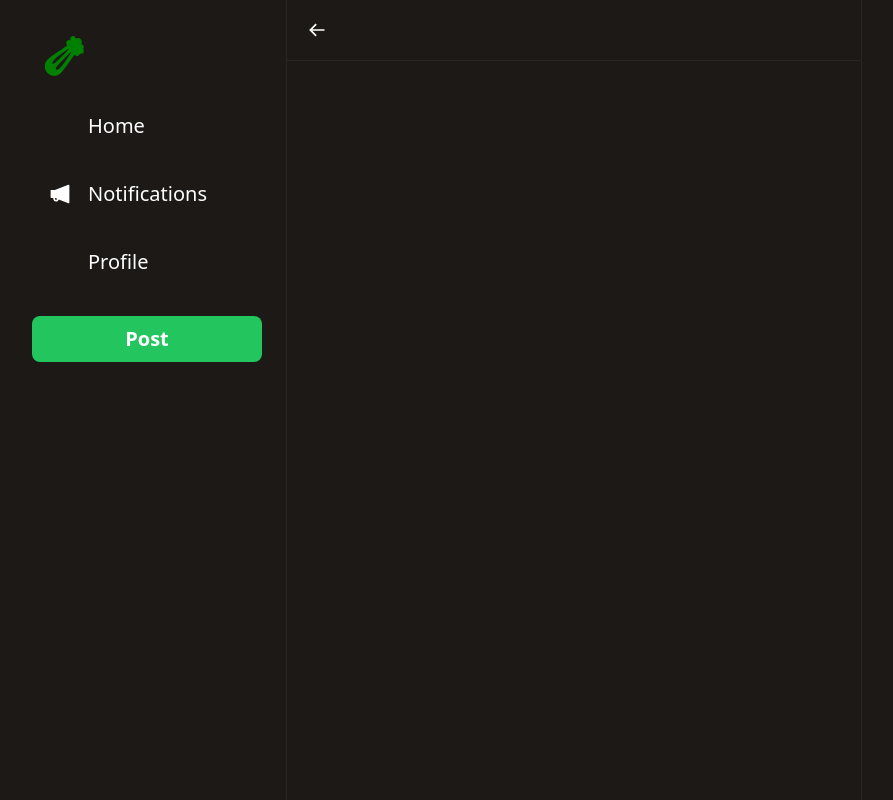
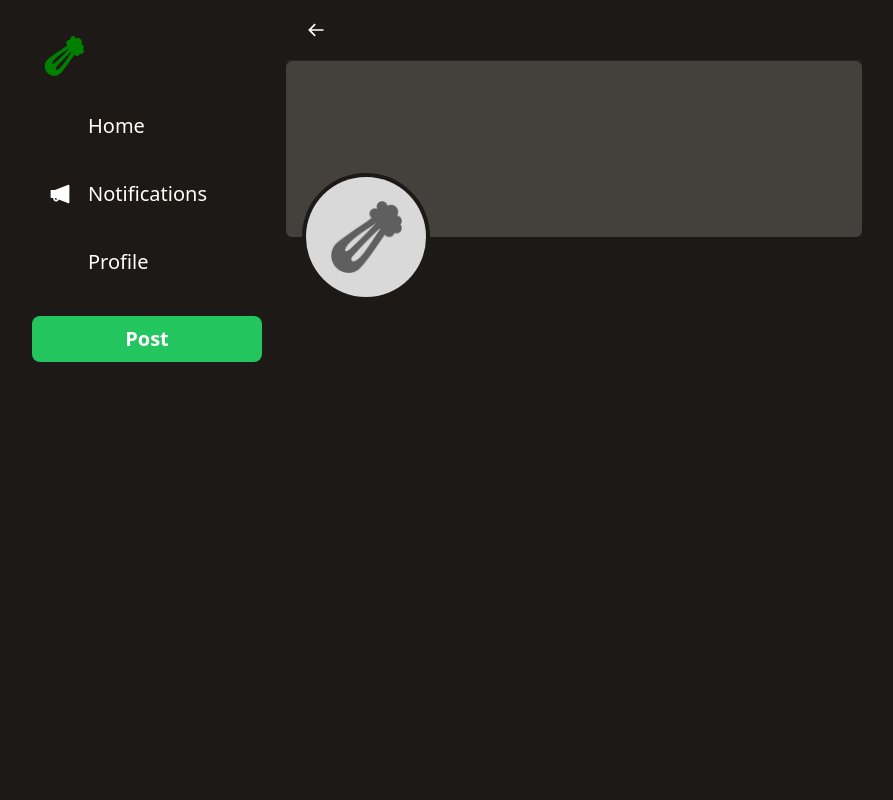
Before and after one commit to akamateus/my-celery2.0, a Next.js app: page /users/1 in a window 1280 px wide. Shown: the whole page, without its empty margins (66-959 px from the left). Built offline with nearby package versions, Linux system fonts and the light colour scheme; no server answers; the database is empty; some icons are missing.

Commit message:
added avatar on the profile

```diff
--- a/components/Avatar.tsx
+++ b/components/Avatar.tsx
@@ -26,9 +26,9 @@
   return (
     <div
       className={`
-    ${hasBorder ? "border-4 border black" : ""}
+    ${hasBorder ? "border-4 border-stone-900" : ""}
     ${isLarge ? "h-32" : "h-12"}
-    ${isLarge ? "w32" : "w-12"}
+    ${isLarge ? "w-32" : "w-12"}
     rounded-full
     hover:opacity-90
     transition
--- a/components/Layout.tsx
+++ b/components/Layout.tsx
@@ -10,7 +10,7 @@
       <div className="container h-full mx-auto xl:px-30 max-w-6xl">
         <div className="grid grid-cols-4 h-full">
           <Sidebar />
-          <div className=" col-span-3 lg:col-span-2 border-x-[1px] border-neutral-800">
+          <div className=" col-span-3 lg:col-span-2  border-neutral-800">
             {children}
           </div>
           <FollowBar />
--- /dev/null
+++ b/components/users/UserHero.tsx
@@ -0,0 +1,30 @@
+import Image from "next/image";
+import useUser from "@/hooks/useUser";
+import Avatar from "../Avatar";
+
+interface UserHeroProps {
+  userId: string;
+}
+
+const UserHero: React.FC<UserHeroProps> = ({ userId }) => {
+  const { data: fetchedUser } = useUser(userId);
+  return (
+    <div>
+      <div className="bg-stone-700 h-44 relative rounded-md">
+        {fetchedUser?.coverImage && (
+          <Image
+            src={fetchedUser.coverImage}
+            fill
+            alt="Cover Image"
+            style={{ objectFit: "cover" }}
+          />
+        )}
+        <div className="absolute -bottom-16 left-4">
+          <Avatar userId={userId} isLarge hasBorder />
+        </div>
+      </div>
+    </div>
+  );
+};
+
+export default UserHero;
--- a/pages/users/[userId].tsx
+++ b/pages/users/[userId].tsx
@@ -4,6 +4,7 @@
 import useUser from "@/hooks/useUser";
 
 import Header from "@/components/Header";
+import UserHero from "@/components/users/UserHero";
 
 const UserView = () => {
   const router = useRouter();
@@ -22,6 +23,7 @@
   return (
     <>
       <Header showBackArrow label={fetchedUser?.name} />
+      <UserHero userId={userId as string} />
     </>
   );
 };
```
